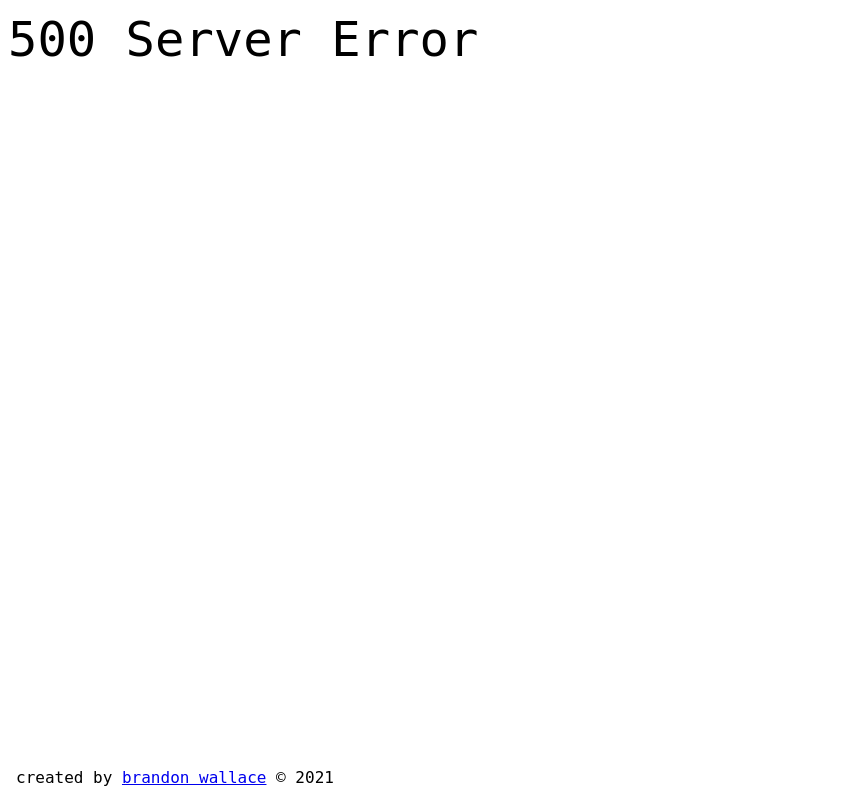
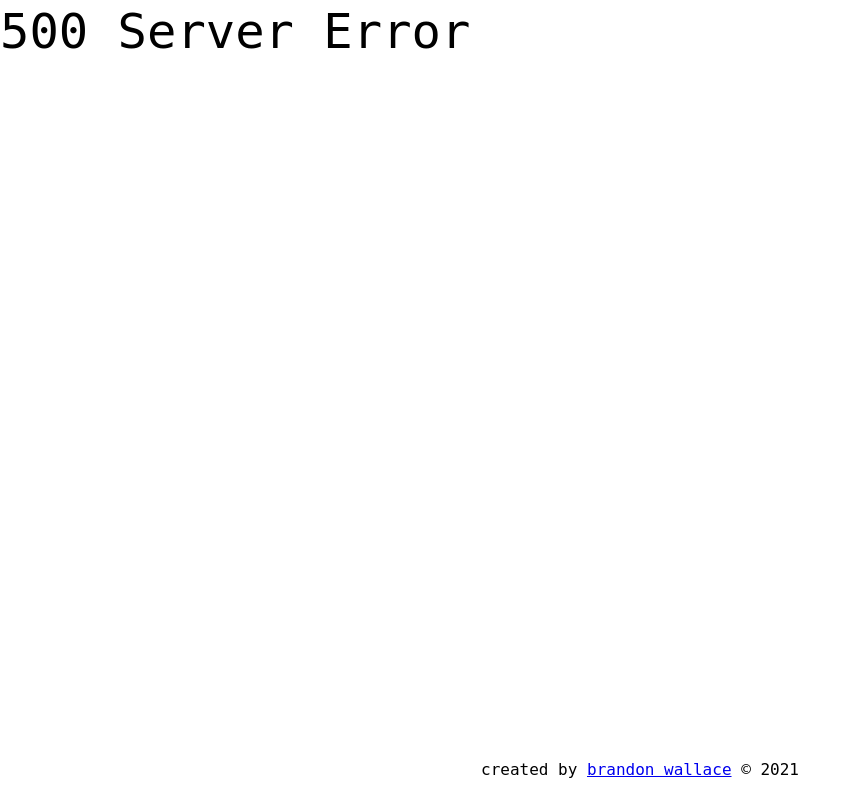
Before and after one commit to brandon-wallace/webcam_streamer, a Flask app: template application/templates/500.html in a window 1280 px wide. Shown: the whole page, without its empty margins (0-858 px from the left). After the commit the page ends 778 px from the top, so only its background shows below. Run offline with Flask 2, Linux system fonts and the light colour scheme; the template is opened without the code that fills it, so the values that code supplies are empty.

Commit message:
style: Adjust CSS

```diff
--- a/application/static/css/style.css
+++ b/application/static/css/style.css
@@ -7,6 +7,7 @@ body {
 }
 
 body {
+    margin: 0;
     display: flex;
     font-weight: 400;
     line-height: 1.75;
@@ -25,7 +26,7 @@ h1, h2, h3, h4, h5 {
 }
 
 h1 {
-    margin-top: 0;
+    margin: 0;
     font-size: 3.052rem;
 }
 
@@ -48,3 +49,7 @@ footer {
     margin-top: auto;
     box-sizing: border-box;
 }
+
+footer p {
+    text-align: center;
+}
```
